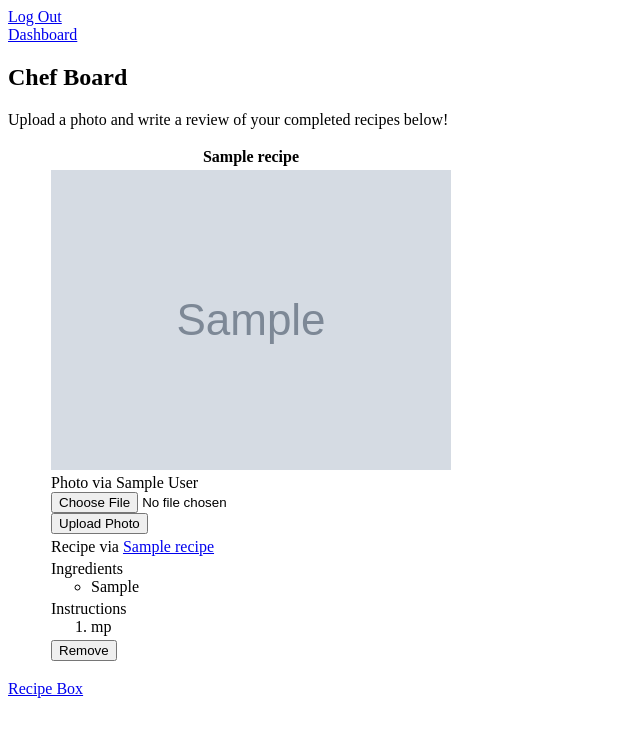
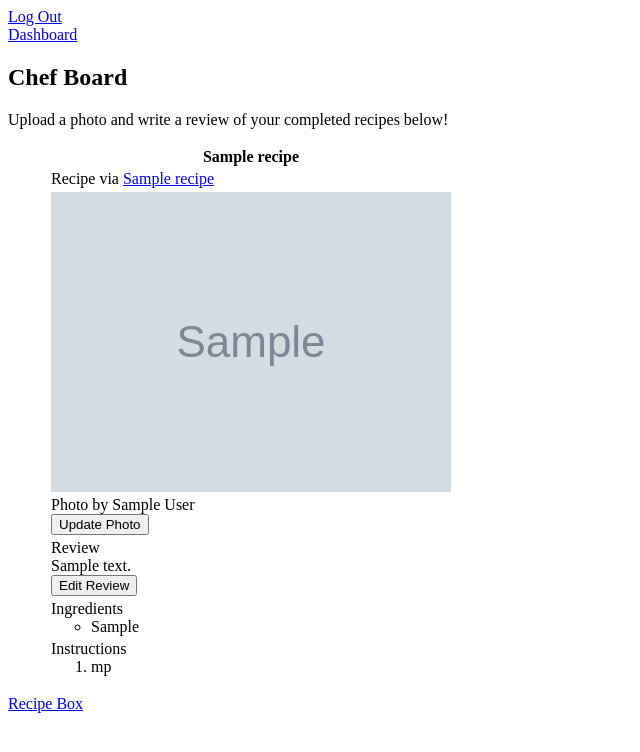
Before and after one commit to kxhsing/chefbox, a Flask app: page /board/1 in a window 1280 px wide. Shown: the top 752 px of the page, without its empty margins (0-640 px from the left). Run offline with Flask 2, Linux system fonts and the light colour scheme; the visitor is signed in with stand-in values (Sample User, id 1); tables that the repository leaves empty hold one stand-in row (values such as "Sample post"); grey boxes marked "Sample" are stand-in pictures.

Commit message:
Refactored spoonacular helper functions, added review functionality and tests

```diff
--- a/server.py
+++ b/server.py
@@ -388,12 +388,13 @@ def review_recipe():
     user = User.query.filter(User.user_id==user_id).one()
     recipe_id = request.form.get("recipe_id")
     cooked_recipe = UserRecipe.query.filter(UserRecipe.user_id==user_id, UserRecipe.recipe_id==recipe_id).one()
-    cooked_recipe.cooked = True #does this need to be committed?
+    cooked_recipe.cooked = True
 
     if not Review.query.filter(Review.user_id==user_id, Review.recipe_id==recipe_id).all():
         new_review = Review(recipe_id=recipe_id, user_id=user_id)
         db.session.add(new_review)
-        db.session.commit()
+
+    db.session.commit()
 
     return jsonify({})
 
@@ -406,7 +407,7 @@ def upload():
     user_id = session.get("user_id")
     photo = request.files["photo"]
     recipe_id = request.form.get("recipe_id")
-    print recipe_id
+    # print recipe_id
 
     try:
         if request.method == "POST" and "photo" in request.files:
@@ -425,6 +426,40 @@ def upload():
     return redirect('/board/'+str(user_id))
 
 
+@app.route('/write_review', methods=["POST"])
+def write_review():
+    user_id = session.get("user_id")
+    recipe_id = request.form.get("recipe_id")
+    submitted_review = request.form.get("review")
+
+    this_review = Review.query.filter(Review.user_id==user_id, Review.recipe_id==recipe_id).one()
+    this_review.review = submitted_review
+    db.session.commit()
+
+
+    return redirect('/board/'+str(user_id))
+
+
+@app.route('/edit_review', methods=["POST"])
+def edit_review():
+    user_id = session.get("user_id")
+    recipe_id = request.form.get("recipe_id")
+    print recipe_id
+    edited_review = request.form.get("review")
+    print edited_review
+
+    user_review = Review.query.filter(Review.user_id==user_id, Review.recipe_id==recipe_id).one()
+    user_review.review = edited_review
+
+    db.session.commit()
+
+    return redirect('/board/'+str(user_id))
+    # return jsonify({'recipe_id': recipe_id, 'review':review})
+
+
+
+
+
 
 if __name__ == "__main__":
     # We have to set debug=True here, since it has to be True at the
--- a/spoonacular.py
+++ b/spoonacular.py
@@ -18,10 +18,8 @@ headers={
   }
 
 
-
-def get_recipe_request(include_ingredients, diet, cuisines, intolerances, offset):
-    """Make GET requests to API for recipe searches."""
-
+def get_recipe_api(include_ingredients, diet, cuisines, intolerances, offset):
+    """Make GET request to API for recipe searches"""
     payload = {
             'addRecipeInformation': False,
             'includeIngredients': include_ingredients,
@@ -34,10 +32,29 @@ def get_recipe_request(include_ingredients, diet, cuisines, intolerances, offset
         }
 
     print payload
+
     recipes = requests.get(search_recipe_complex, headers=headers, params=payload)
 
     if recipes.status_code != requests.codes.ok: #need 504 error to happen to confirm if this works
         return None
+
+    return recipes
+
+
+def get_detailed_recipe_info(recipe_ids_bulk):
+    """Feed recipe results ids into bulk_recipe_info API endpoint"""
+    bulk_recipe_results = requests.get(bulk_recipe_info, headers=headers, params={'ids': recipe_ids_bulk})
+
+    return bulk_recipe_results
+
+
+def get_recipe_request(include_ingredients, diet, cuisines, intolerances, offset):
+    """Make recipe search request, get detailed recipe info for each and display results"""
+
+    recipes = get_recipe_api(include_ingredients, diet, cuisines, intolerances, offset)
+
+    # if recipes.status_code != requests.codes.ok: #need 504 error to happen to confirm if this works
+    #     return None
 
     recipes = recipes.json()
 
@@ -45,8 +62,6 @@ def get_recipe_request(include_ingredients, diet, cuisines, intolerances, offset
     print recipe_formatted #view formatted response in terminal
 
     recipe_results_list = [] #list of recipes to pass to recipe_results.html
-
-
 
     recipe_results = recipes['results']
     total_results = recipes['totalResults']
@@ -59,7 +74,7 @@ def get_recipe_request(include_ingredients, diet, cuisines, intolerances, offset
         recipe_ids_bulk = ','.join(recipe_ids)
         # print recipe_ids_bulk
 
-        bulk_recipe_results = requests.get(bulk_recipe_info, headers=headers, params={'ids': recipe_ids_bulk})
+        bulk_recipe_results = get_detailed_recipe_info(recipe_ids_bulk)
         bulk_recipe_results = bulk_recipe_results.json()
 
         # print bulk_recipe_results
@@ -106,3 +121,13 @@ def get_recipe_info(recipe_id):
     saved_recipe = saved_recipe.json() #dict
 
     return saved_recipe
+
+
+
+
+if __name__ == "__main__":
+    print
+    import doctest
+    if doctest.testmod().failed == 0:
+        print "*** ALL TESTS PASSED ***"
+    print
--- /dev/null
+++ b/spoonacular_tests.py
@@ -0,0 +1,6 @@
+from unittest import TestCase
+from model import User, Recipe, Ingredient, RecipeIngredient, UserIngredient, UserRecipe, Review, connect_to_db, db, example_data
+from server import app
+from flask import session
+
+import spoonacular
--- /dev/null
+++ b/static/styles.css
@@ -0,0 +1,14 @@
+
+
+.upload-form {
+  display: none;
+}
+
+
+.review-form {
+  display: none;
+}
+
+.editable-review {
+    display: none;
+}
--- a/templates/base.html
+++ b/templates/base.html
@@ -2,6 +2,7 @@
 <html>
 <head>
   <title>ChefBox - {% block title %} title {% endblock %}</title>
+  <link rel="stylesheet" href="/static/styles.css">
 </head>
 
 <body>
--- a/templates/user_board.html
+++ b/templates/user_board.html
@@ -15,27 +15,54 @@
                       <th>{{ review.recipe.title }}</th>
                     </tr>
                     <tr>
+                      <td>Recipe via {% if review.recipe.url and review.recipe.source_name %}<a href="{{ review.recipe.url }}" target="_blank"> {{ review.recipe.source_name }} </a>
+                        {% elif review.recipe.url %}
+                          <a href="{{ review.recipe.url }}" target="_blank"> [Original Source] </a>
+                        {% else %}
+                          {{ review.recipe.source_name }}
+                        {% endif %}
+                      </td>
+                    </tr>
+                    <tr>
                       <td>
                         {% if review.photo_url %}
                           <img src="/static/photos/{{ review.photo_url }}"><br>
-                          Photo via {{ user.firstname }} {{ user.lastname }}
+                          Photo by {{ user.firstname }} {{ user.lastname }}<br>
                         {% endif %}
-                        <form method="POST" enctype="multipart/form-data" action="{{ url_for('upload') }}">
+                        <button type="button" class="upload-button">
+                          {% if review.photo_url %}Update Photo
+                          {% else %}Upload Photo
+                          {% endif %}
+                        </button>
+                        <form method="POST" enctype="multipart/form-data" action="{{ url_for('upload') }}" class="upload-form">
                           <input type="file" name="photo"><br>
                           <input type="hidden" name="recipe_id" value="{{ review.recipe_id }}">
-                          <input type="submit" value="Upload Photo">
+                          <input type="submit">
                         </form>
                       </td>
                       </tr>
-                    <tr>
-                      <td>Recipe via {% if review.recipe.url and review.recipe.source_name %}<a href="{{ review.recipe.url }}" target="_blank"> {{ review.recipe.source_name }} </a>
-                              {% elif review.recipe.url %}
-                                <a href="{{ review.recipe.url }}" target="_blank"> [Original Source] </a>
-                              {% else %}
-                                {{ review.recipe.source_name }}
-                              {% endif %}
-                          </td>
+                      <tr>
+                        <td>
+                          {% if not review.review %}
+                          <button type="button" class="review-button">Review Recipe</button><br>
+                          <form action="/write_review" method="POST" class="review-form" id="{{ review.review_id }}">
+                            <textarea form="{{ review.review_id }}" name="review"> </textarea><br>
+                            <input type="hidden" name="recipe_id" value="{{ review.recipe_id }}">
+                            <input type="submit" value="Submit">
+                          </form>
+                          {% else %}
+                            Review<br>
+                            <div class="existing-review">{{ review.review }}<br>
+                            </div>
+                              <form action="/edit_review" method="POST" class="editable-review"><textarea form="editable-review" name="review">{{ review.review }}</textarea><br>
+                                <input type="hidden" name="recipe_id" value="{{ review.recipe_id }}">
+                                <input type="submit" class="edited-review"></form>
+
+                            <button type="button" class="edit-review-btn">Edit Review</button>
+                          {% endif %}
+                        </td>
                       </tr>
+
                       <tr>
                         <td>Ingredients<br>
                           <ul>
@@ -55,13 +82,7 @@
                             </ol>
                           </td>
                         </tr>
-                       <tr>
-                        <td>
-                        <form action="/del_recipe" method="POST">
-                              <button type="submit" class="del-recipe" name="recipe_id" value="{{ review.recipe.recipe_id }}">Remove</button>
-                        </form>
-                        </td>
-                      </tr>
+
                 </table>
                 <p></p>
 
@@ -102,7 +123,61 @@
 
         $(".del-recipe").on('click', deleteRecipe);
 
+        //Display upload photo form on click
+        $(".upload-button").on("click", function(){
+          var thisButton = this;
+          var thisForm = thisButton.nextElementSibling;
+          $(thisForm).toggle();
+          });
 
+        //Display review form on click
+        $(".review-button").on("click", function(){
+          var thisButton = this;
+          var thisForm = thisButton.nextElementSibling.nextElementSibling;
+          $(thisForm).toggle();
+          });
+
+        //Make existing recipe review editable
+        $(".edit-review-btn").on("click", function(){
+          var thisButton = this;
+          var thisForm = thisButton.previousElementSibling; //form
+          var thisDiv = thisForm.previousElementSibling;
+
+          $(thisForm).toggle();
+          $(thisDiv).toggle();
+          if (thisButton.innerText=="Edit Review") {
+            thisButton.innerText = "Cancel";
+          }
+          else {
+            thisButton.innerText = "Edit Review";
+          }
+
+
+          });
+
+
+
+        //AJAX post request to submit edited review
+        // function updateReview(evt) {
+        // evt.preventDefault();
+
+        // var thisButton = this;
+        // debugger
+        // var thisTable = $(thisButton).parentsUntil("table");
+
+
+        // var formInputs = {
+        //   "recipe_id": this.value
+        // };
+
+
+        // $.post("/edit_review", formInputs, function(){
+
+
+        // });
+        // }
+
+        // $(".edited-review").on('click', updateReview);
 
 
 
```
Also changed, not shown: model.py (+25 -2 lines), templates/homepage.html (+8 -2 lines), tests.py (added, +74 -0 lines), 1 other file.
